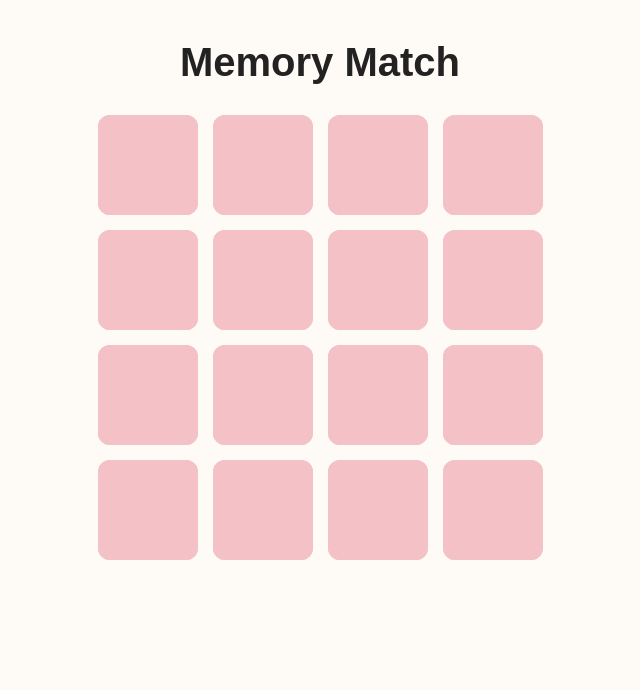
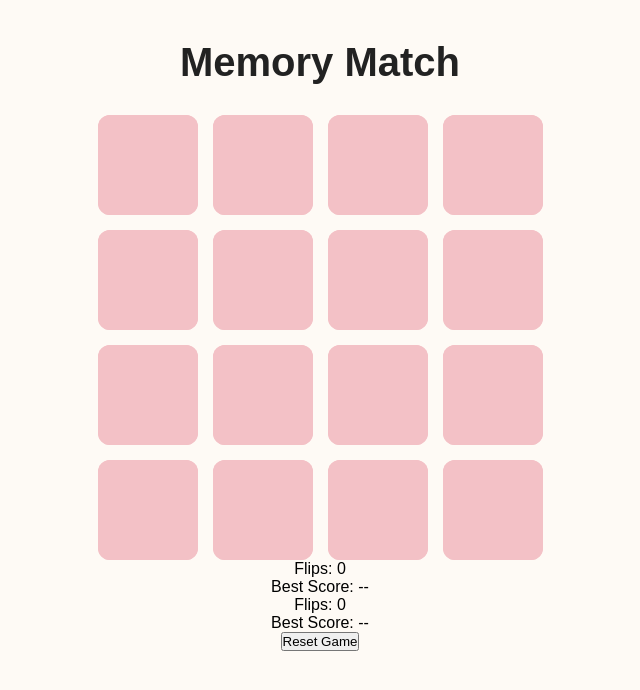
Before and after one commit to mtread/memory-match, a plain HTML site: page index.html in a window 1280 px wide. Shown: the whole page, without its empty margins (320-960 px from the left). Drawn offline with Linux system fonts and the light colour scheme.

Commit message:
Update index.html

```diff
--- a/index.html
+++ b/index.html
@@ -9,6 +9,11 @@
 <body>
   <h1>Memory Match</h1>
   <div class="game-board" id="gameBoard"></div>
+  <div id="flipCounter">Flips: 0</div>
+  <div id="bestScore">Best Score: --</div>
+  <div id="flipCounter">Flips: 0</div>
+<div id="bestScore">Best Score: --</div>
+<button id="resetBtn">Reset Game</button>
 
   <script src="script.js"></script>
 </body>
```
